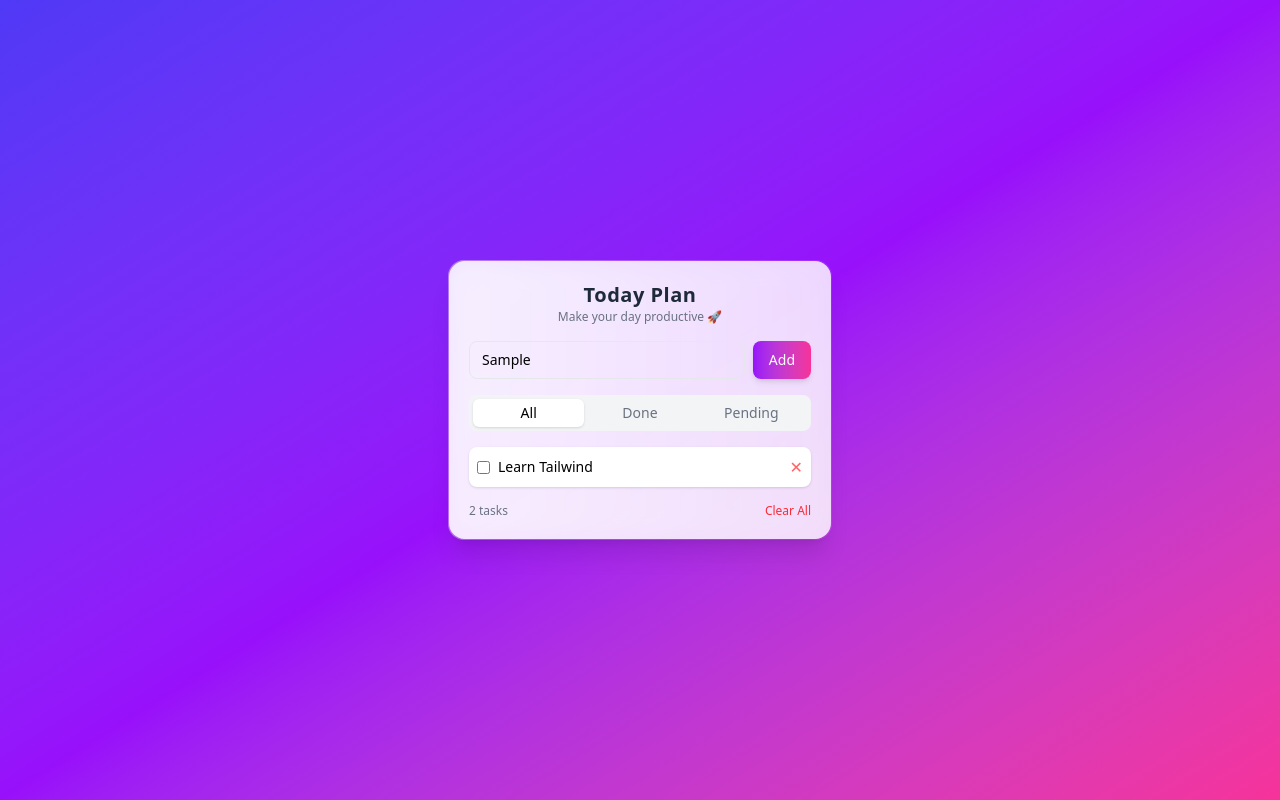
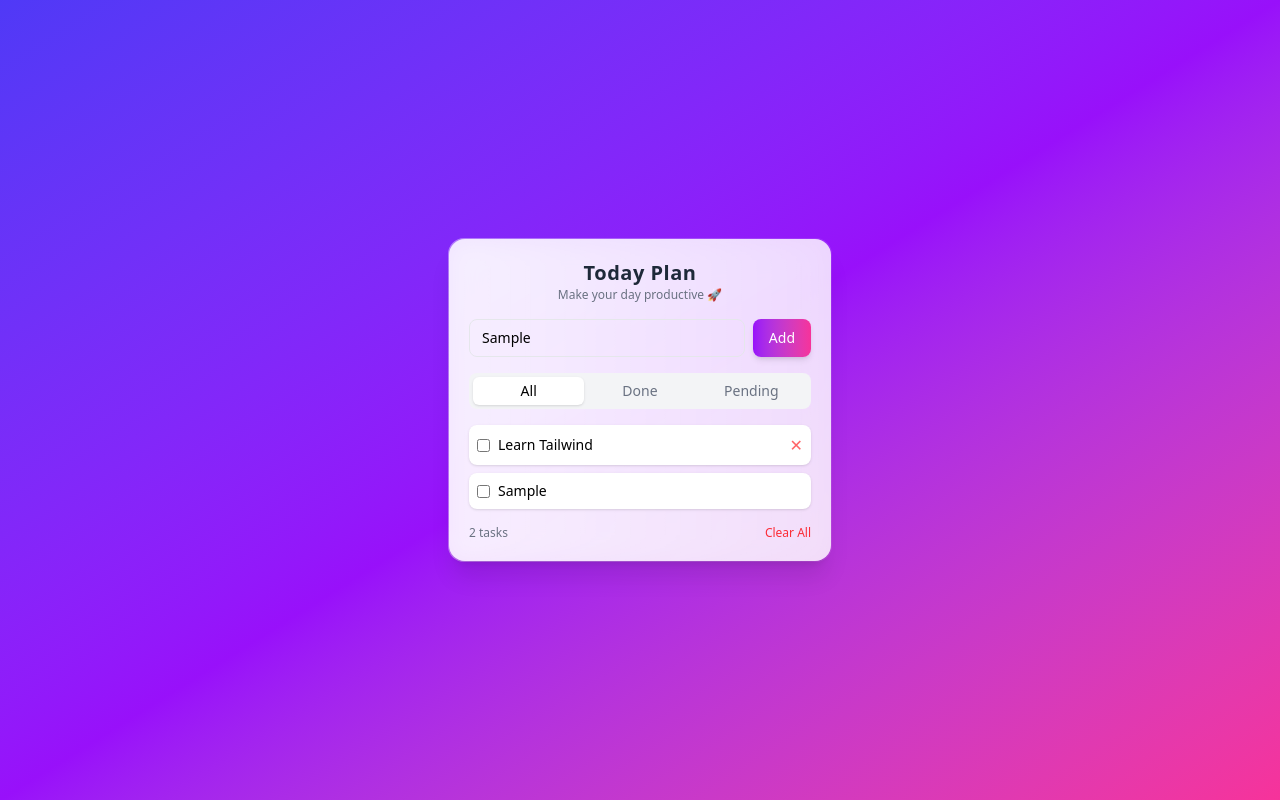
Before and after one commit to shahriar1100/toDoApp, a website: page index.html in a window 1280 px wide. Both pictures are taken after typing "Sample" into the empty fields and a click on the button "Add". Drawn offline with Linux system fonts and the light colour scheme.

Commit message:
js diye almost input theke value niye add korte parchi

```diff
--- a/index.html
+++ b/index.html
@@ -56,14 +56,14 @@
         </div>
 
         <!-- Task List -->
-        <ul class="space-y-2">
+        <ul id="addTask" class="space-y-2">
           <!-- Task -->
           <li
             class="flex items-center justify-between p-2 rounded-lg bg-white shadow-sm hover:shadow-md hover:-translate-y-[2px] transition duration-200"
           >
-            <div id="addTaskText" class="flex items-center gap-2">
+            <div class="flex items-center gap-2">
               <input type="checkbox" class="accent-purple-600" />
-              <span  class="text-sm">Learn Tailwind</span>
+              <span id="addTaskText" class="text-sm">Learn Tailwind</span>
             </div>
 
             <button id="addTaskDelete" class="text-red-400 hover:text-red-600 transition">
@@ -98,5 +98,8 @@
 
       </div>
     </div>
+
+
+    <script src="js/script.js"></script>
   </body>
 </html>
--- a/js/script.js
+++ b/js/script.js
@@ -1,6 +1,33 @@
 const taskAddInput = document.getElementById("taskAddInput")
+const addTask = document.getElementById("addTask")
 const addTaskText = document.getElementById("addTaskText")
 const addTaskNumber = document.getElementById("addTaskNumber")
 const addTaskDelete = document.getElementById("addTaskDelete")
 const deleteAllTaskBtn = document.getElementById("deleteAllTaskBtn")
 const taskAddBtn = document.getElementById("taskAddBtn")
+const classListForLi = ["flex", "items-center", "justify-between", "p-2", "rounded-lg", "bg-white", "shadow-sm", "hover:shadow-md", "hover:-translate-y-[2px]", "transition", "duration-200",]
+const classListForDiv = ["flex", "items-center", "gap-2"]
+const classListForInput = ["accent-purple-600"]
+
+taskAddBtn.addEventListener("click", ()=>{
+    let li = document.createElement("li")
+    addTask.appendChild(li)
+    li.classList.add(...classListForLi)
+    let div = document.createElement("div")
+    li.appendChild(div)
+    div.classList.add(...classListForDiv)
+    let input = document.createElement("input")
+    input.type = "checkbox"
+    input.classList.add(...classListForInput)
+    div.appendChild(input)
+    let span = document.createElement("span")
+    span.classList.add("text-sm")
+    div.appendChild(span)
+
+
+
+
+    span.innerText = taskAddInput.value
+
+
+})
```
